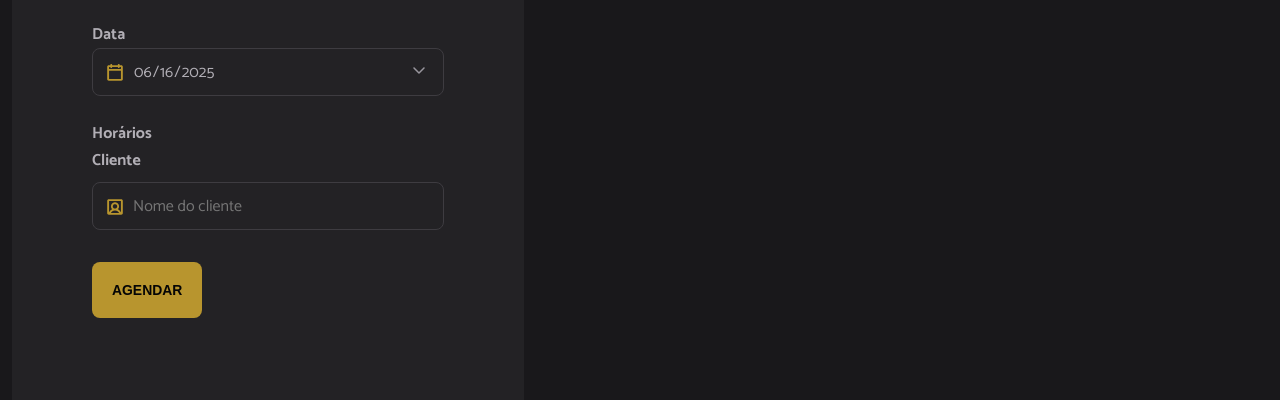
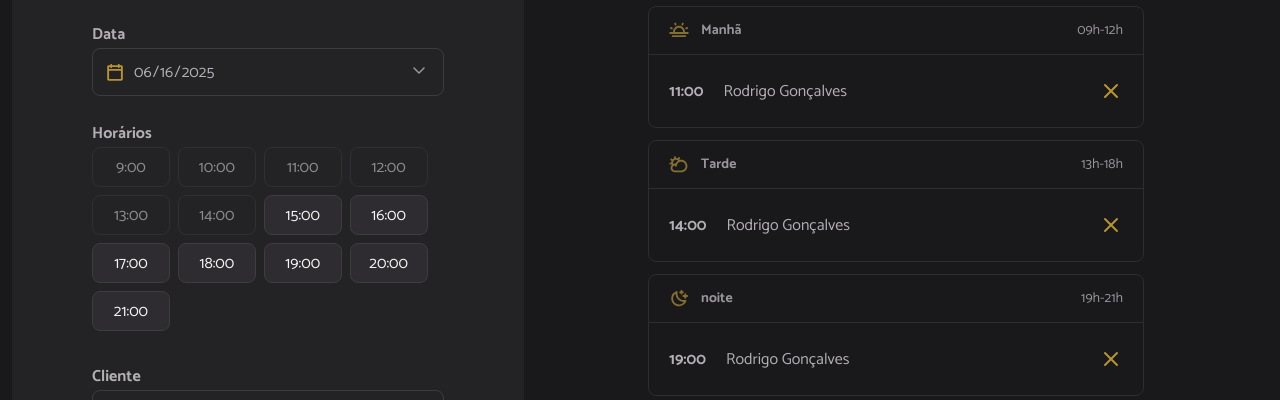
Before and after one commit to gustavoeloi/hairday-project, a website built with webpack: page index.html in a window 1280 px wide. Shown: the part 180-580 px from the top of the page. Built offline with nearby package versions, Linux system fonts and the light colour scheme.

Commit message:
displaying the available hours

```diff
--- a/src/modules/form/hours-load.js
+++ b/src/modules/form/hours-load.js
@@ -1,5 +1,7 @@
 import dayjs from "dayjs";
 import { openingHours } from "../../utils/opening-hours.js";
+
+const hours = document.getElementById("hours");
 
 export function hoursLoad({ date }) {
   const opening = openingHours.map((hour) => {
@@ -13,5 +15,13 @@ export function hoursLoad({ date }) {
     };
   });
 
-  console.log(opening);
+  opening.forEach(({ hour, available }) => {
+    const li = document.createElement("li");
+
+    li.classList.add("hour");
+    li.classList.add(available ? "hour-available" : "hour-unavailable");
+
+    li.textContent = hour;
+    hours.appendChild(li);
+  });
 }
```
Also changed, not shown: index.html (+1 -0 lines).
